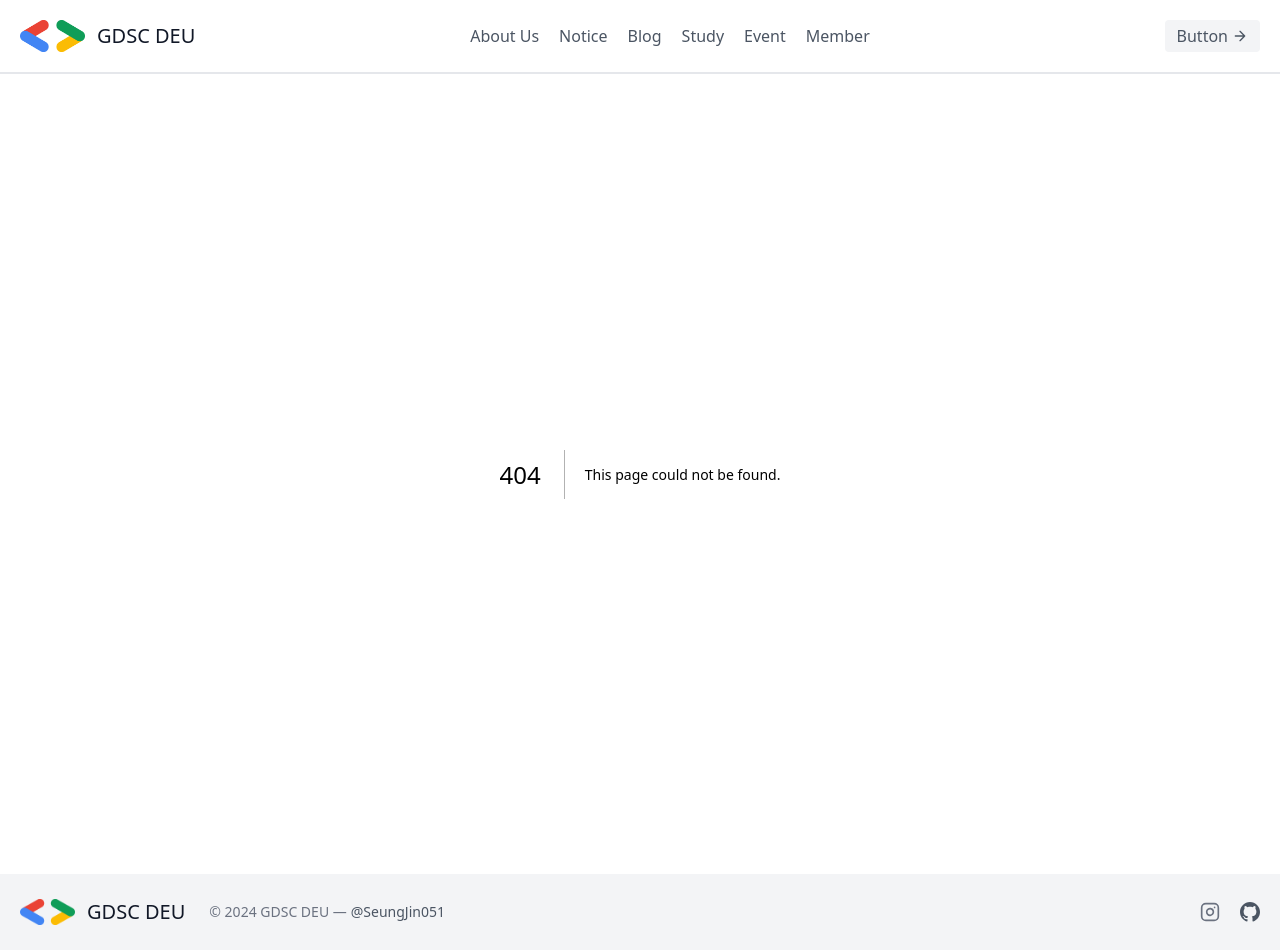
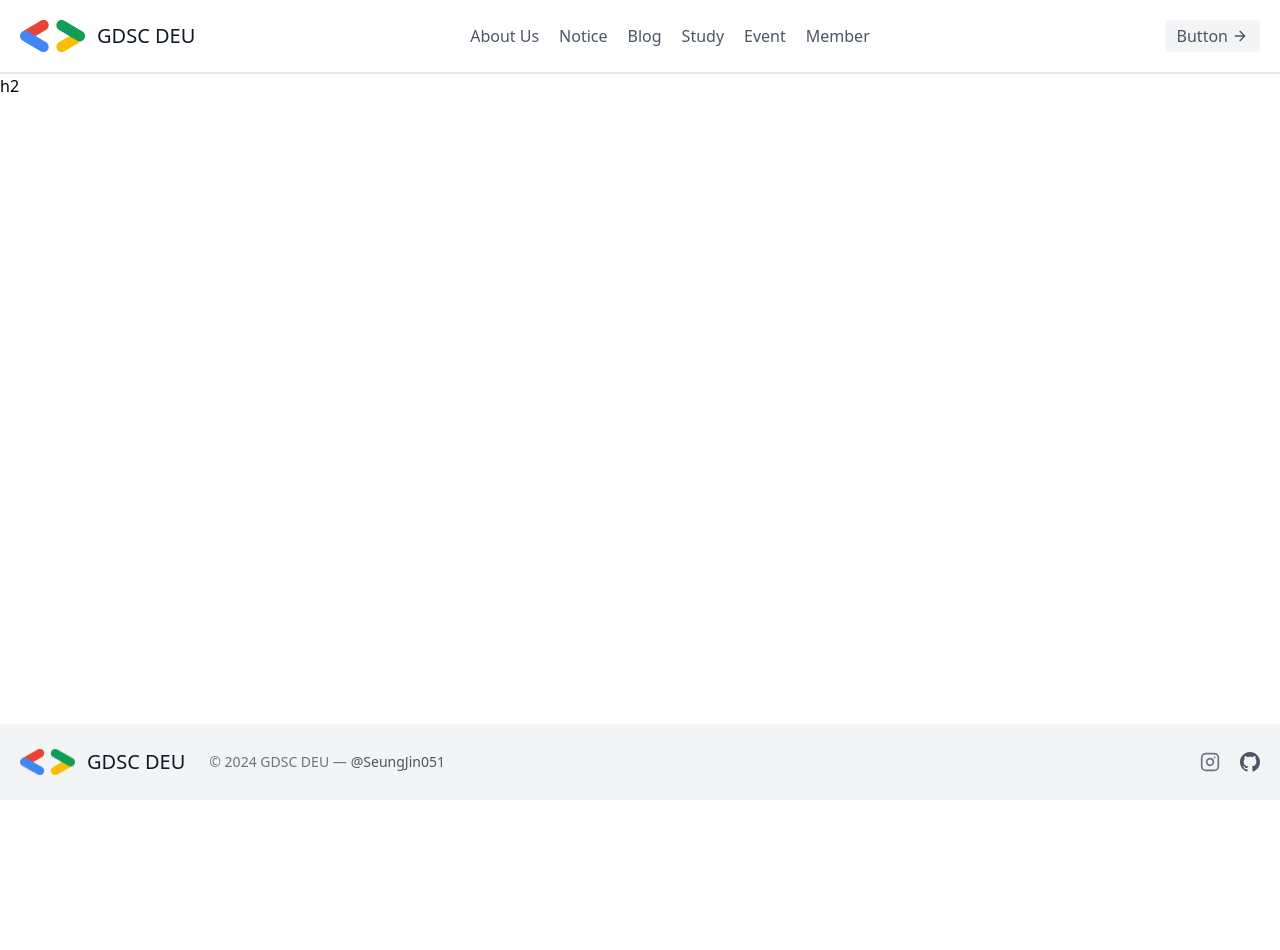
Before and after one commit to SeungJin051/markdown-blog-nextjs14, a Next.js app: page /about-us in a window 1280 px wide. Before the commit this address had no page. After the commit the page ends 800 px from the top, so only its background shows below. Built offline with nearby package versions, Linux system fonts and the light colour scheme.

Commit message:
Create index.jsx

```diff
--- /dev/null
+++ b/pages/about-us/index.jsx
@@ -0,0 +1,5 @@
+import React from 'react';
+
+export default function AboutUs() {
+  return <div>h2</div>;
+}
```
